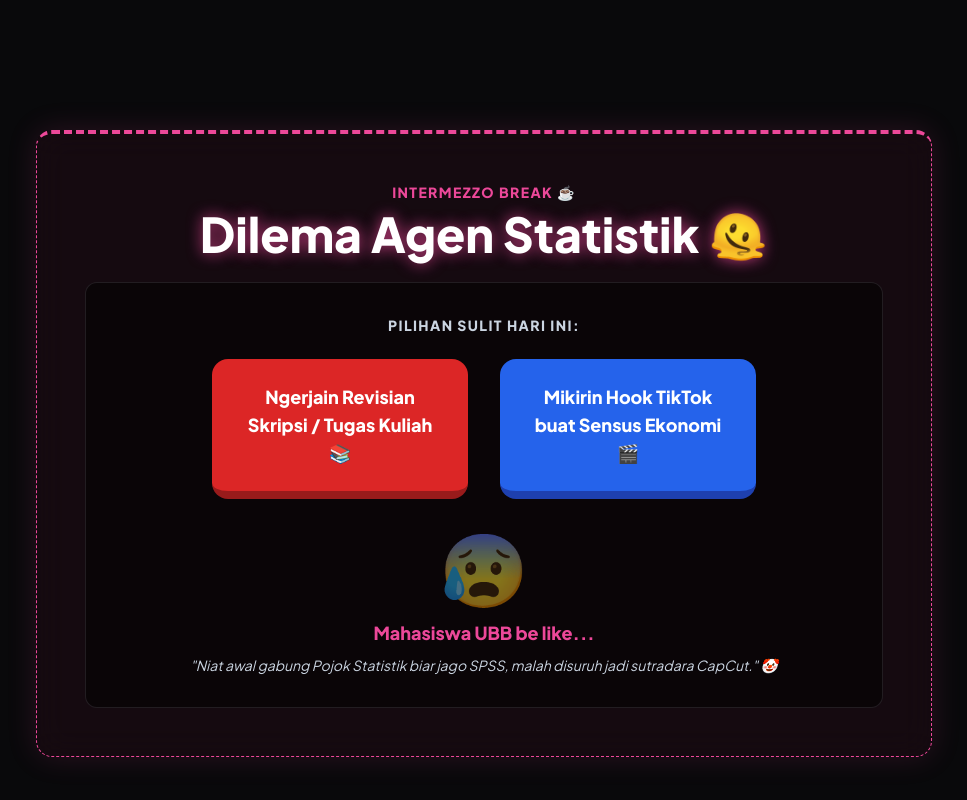
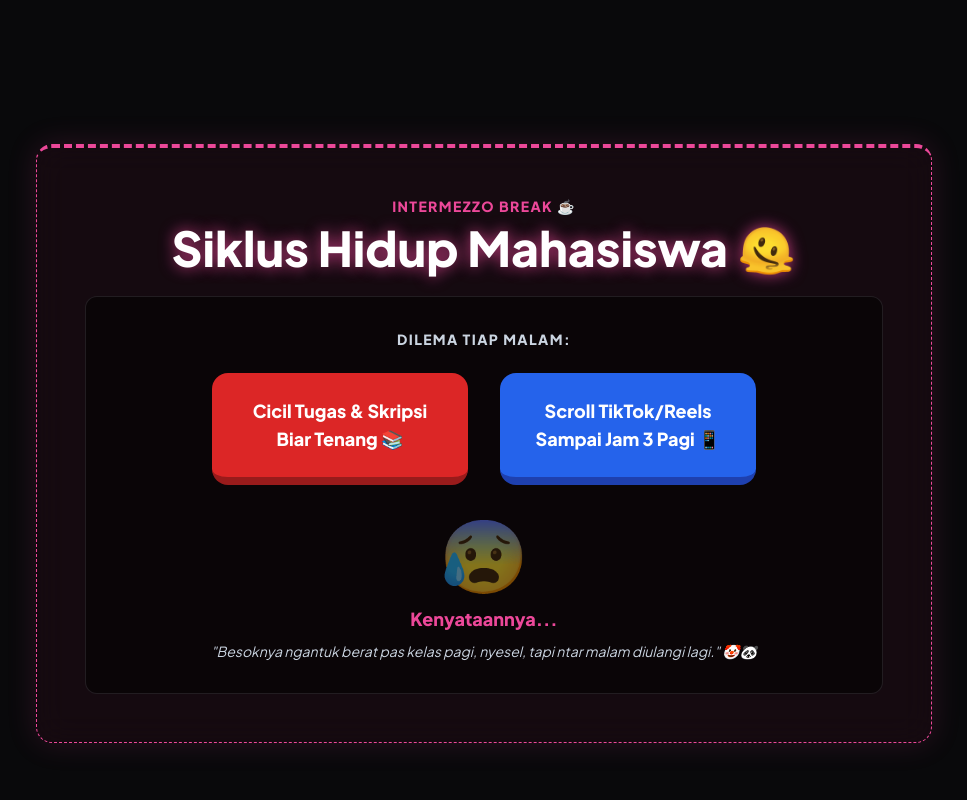
Before and after one commit to elzyes77/pojokstatistik, a plain HTML site: page index.html in a window 1280 px wide. Shown: the part 6387-7187 px from the top of the page, without its empty margins (156-1123 px from the left). Drawn offline with nearby package versions, Linux system fonts and the light colour scheme.

Commit message:
Update index.html

```diff
--- a/index.html
+++ b/index.html
@@ -268,23 +268,23 @@
         <div class="w-full max-w-4xl mx-auto">
             <div data-aos="zoom-in" class="glass-card p-6 md:p-12 border-t-4 border-dashed border-neonPink text-center relative overflow-hidden bg-pink-900/10 shadow-[0_0_30px_rgba(236,72,153,0.15)]">
                 <h2 class="text-xs md:text-sm font-bold tracking-widest text-neonPink uppercase mb-2">Intermezzo Break ☕</h2>
-                <h3 class="text-3xl md:text-5xl font-black mb-6 text-white text-glow">Dilema Agen Statistik 🫠</h3>
+                <h3 class="text-3xl md:text-5xl font-black mb-6 text-white text-glow">Siklus Hidup Mahasiswa 🫠</h3>
 
                 <div class="bg-black/50 p-5 md:p-8 rounded-xl border border-white/10 flex flex-col items-center justify-center relative">
-                    <p class="text-slate-300 font-bold mb-4 md:mb-6 text-xs md:text-sm uppercase tracking-widest">Pilihan Sulit Hari Ini:</p>
+                    <p class="text-slate-300 font-bold mb-4 md:mb-6 text-xs md:text-sm uppercase tracking-widest">Dilema Tiap Malam:</p>
 
                     <div class="flex flex-col md:flex-row gap-4 md:gap-8 mb-6 md:mb-8 w-full justify-center">
                         <div class="bg-red-600 hover:bg-red-500 transition border-b-8 border-red-800 rounded-2xl p-4 md:p-6 w-full md:w-64 transform hover:translate-y-1 hover:border-b-4 cursor-pointer">
-                            <p class="text-white font-black text-sm md:text-lg">Ngerjain Revisian Skripsi / Tugas Kuliah 📚</p>
+                            <p class="text-white font-black text-sm md:text-lg">Cicil Tugas & Skripsi Biar Tenang 📚</p>
                         </div>
                         <div class="bg-blue-600 hover:bg-blue-500 transition border-b-8 border-blue-800 rounded-2xl p-4 md:p-6 w-full md:w-64 transform hover:translate-y-1 hover:border-b-4 cursor-pointer">
-                            <p class="text-white font-black text-sm md:text-lg">Mikirin Hook TikTok buat Sensus Ekonomi 🎬</p>
+                            <p class="text-white font-black text-sm md:text-lg">Scroll TikTok/Reels Sampai Jam 3 Pagi 📱</p>
                         </div>
                     </div>
 
                     <div class="text-5xl md:text-7xl animate-pulse">😰</div>
-                    <p class="text-neonPink font-bold mt-4 text-sm md:text-lg">Mahasiswa UBB be like...</p>
-                    <p class="text-slate-300 text-xs md:text-sm mt-2 italic">"Niat awal gabung Pojok Statistik biar jago SPSS, malah disuruh jadi sutradara CapCut." 🤡</p>
+                    <p class="text-neonPink font-bold mt-4 text-sm md:text-lg">Kenyataannya...</p>
+                    <p class="text-slate-300 text-xs md:text-sm mt-2 italic">"Besoknya ngantuk berat pas kelas pagi, nyesel, tapi ntar malam diulangi lagi." 🤡🐼</p>
                 </div>
             </div>
         </div>
```
